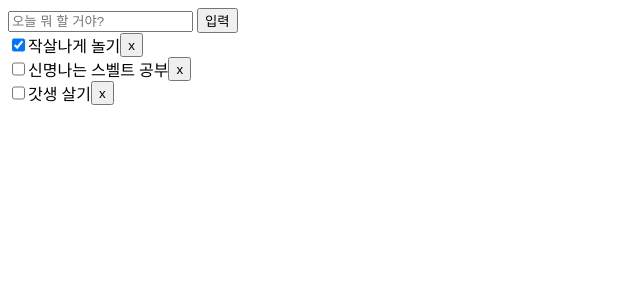
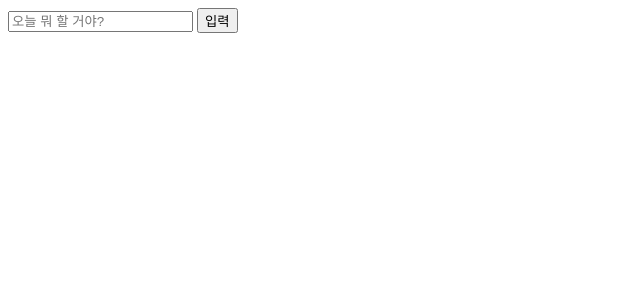
Before and after one commit to seohyun319/todo-on-any-framework, a SvelteKit app in the folder svelte-todo/: page / in a window 1280 px wide. Shown: the top 300 px of the page, without its empty margins (0-640 px from the left). Built offline with nearby package versions, Linux system fonts and the light colour scheme.

Commit message:
[feat] set store: writable todoData

```diff
--- a/svelte-todo/src/components/TodoList.svelte
+++ b/svelte-todo/src/components/TodoList.svelte
@@ -1,25 +1,8 @@
 <script>
+	import { todoData } from '../store';
 	import TodoItem from './TodoItem.svelte';
-
-	const todoList = [
-		{
-			id: 1,
-			text: '작살나게 놀기',
-			completed: true
-		},
-		{
-			id: 2,
-			text: '신명나는 스벨트 공부',
-			completed: false
-		},
-		{
-			id: 3,
-			text: '갓생 살기',
-			completed: false
-		}
-	];
 </script>
 
-{#each todoList as todo (todo.id)}
+{#each $todoData as todo (todo.id)}
 	<TodoItem {todo} />
 {/each}
--- /dev/null
+++ b/svelte-todo/src/store/index.ts
@@ -0,0 +1,9 @@
+import { writable } from 'svelte/store';
+
+export interface TodoType {
+	id: number;
+	text: string;
+	completed: boolean;
+}
+
+export const todoData = writable<TodoType[]>([]);
```
